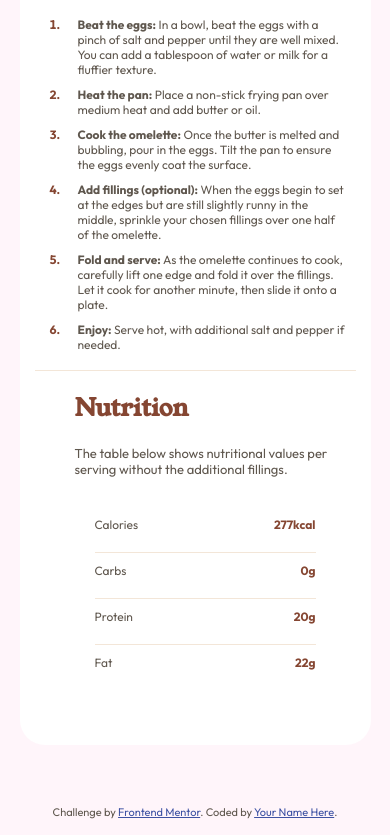
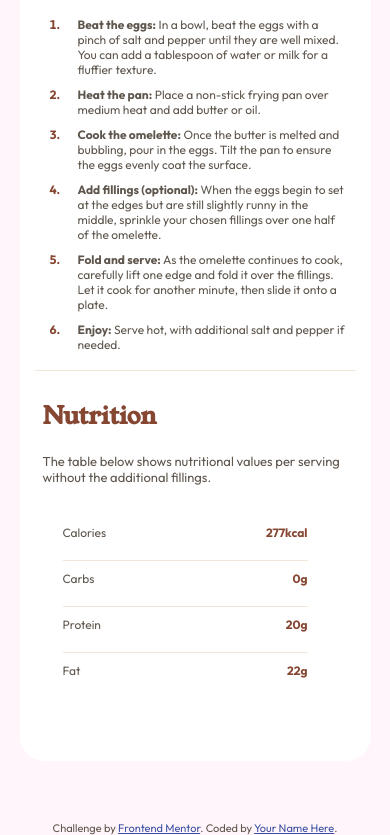
Before and after one commit to HenryyDev/FrontEnd-Mentor-RecipePage, a plain HTML site: page index.html in a window 390 px wide. Shown: the part 1026-1861 px from the top of the page. Drawn offline with Linux system fonts and the light colour scheme.

Commit message:
fix: media querys

```diff
--- a/style.css
+++ b/style.css
@@ -110,7 +110,7 @@ body {
 }
 .Nutrition {
   list-style-type: none;
-  padding-left: 40px;
+
   p {
     margin-bottom: 20px;
   }
@@ -192,7 +192,8 @@ body {
 
   .Preparation-time,
   .Ingredients,
-  .Instructions {
+  .Instructions,
+  .Nutrition {
     padding: 8px;
   }
 
```
